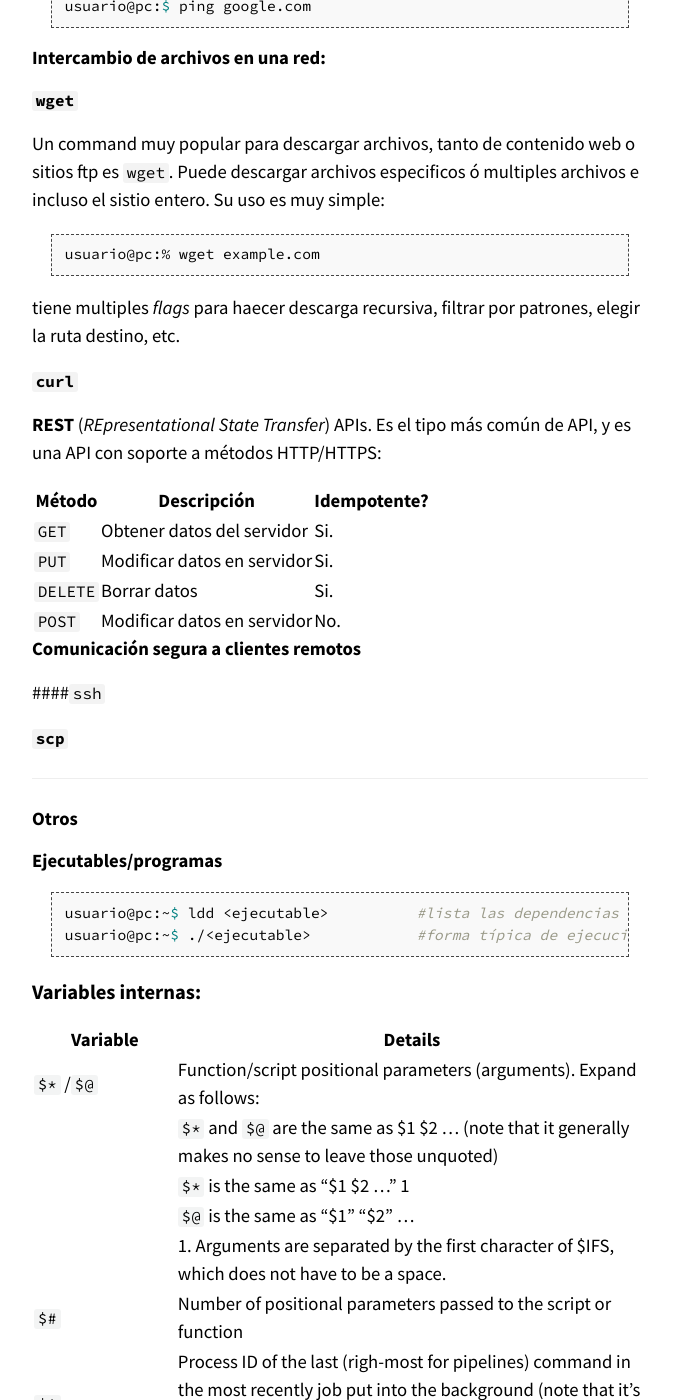
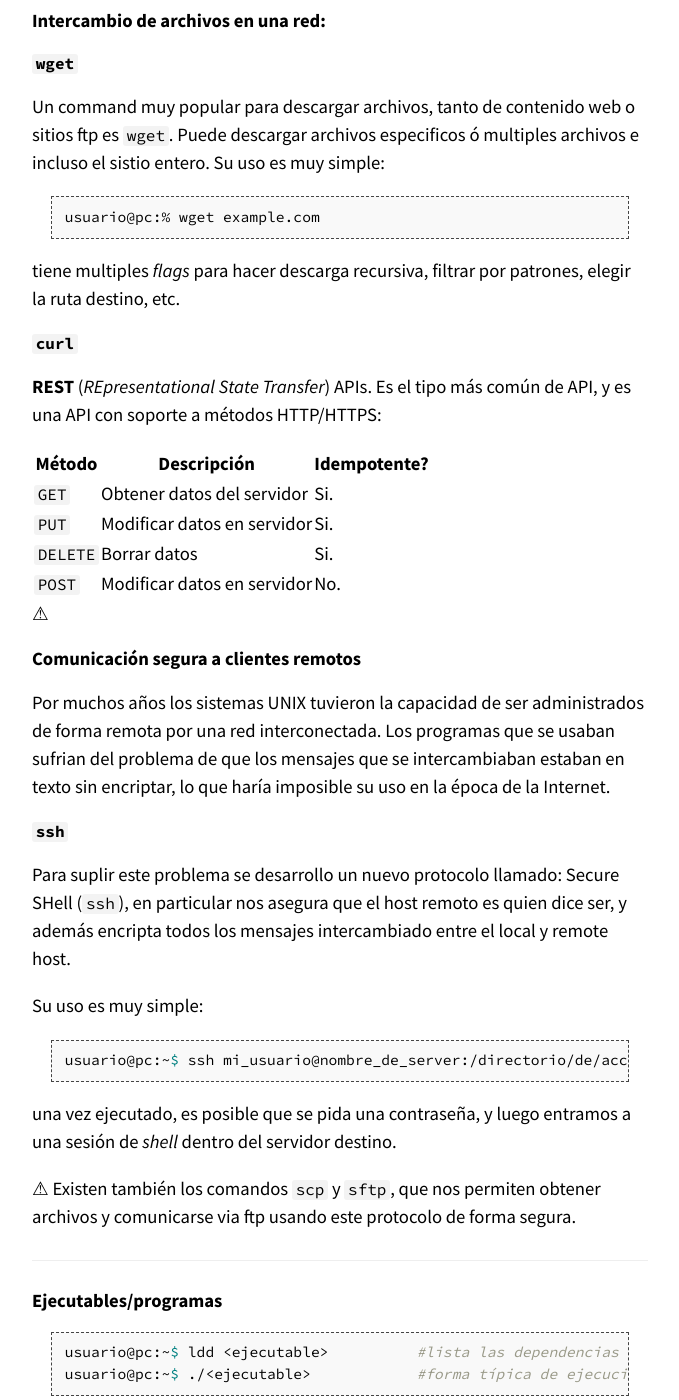
Before and after one commit to CNEA-AQ/curso-programacion, a Jekyll site: the page built from _clases/shell.md, in a window 1280 px wide and 1400 px high, scrolled down 26006 px. Shown: the whole window, without its empty margins (300-979 px from the left). Built offline with Jekyll 4.4.1, drawn with Linux system fonts in a browser that asks for light colours; some of the changed text lies outside the part shown.

````diff
--- a/_clases/shell.md
+++ b/_clases/shell.md
@@ -814,14 +814,13 @@ Esta compuesto por dispositivos (computadoras, impresoras, etc.), un *switch* qu
 - Puerto: conexion logica usada por programas y servicios para intercambiar información. Puede tomar valores entre 0-65535.
 - Uniform Resource Identifier (URI): identifica la ubicación (URL) y nombre (URN) de un recurso en la internet.
 - Domain Name Service (DNS): Asocia IPs con URLs.
+- Tipos de redes:
+  + LAN (*Local Area Network*)
+  + WLAN (*Wireless LAN*)
+  + WAN (*Wide Area Network*)
+  + VPN (*Virtual Private Network*)
 
-Tipos de redes:
-- LAN (*Local Area Network*)
-- WLAN (*Wireless LAN*)
-- WAN (*Wide Area Network*)
-- VPN (*Virtual Private Network*)
-
-Para acceder a algún contenido en la internet necesitamos una `URL` que nos indique cómo y de donde podemos extraerla, las URL siguen la siguiente estructura:
+Para acceder a algún contenido de internet necesitamos una `URL` para establecer la comunicación que nos indique dónde y cómo podemos ubicarla, las URL siguen la siguiente estructura:
 ```
 {protocolo}://{domainio}:{puerto}/{path}?{query-string}#{fragment}
 http://ejemplo.com:80/index.html?nombre=Juan&apellido=Garcia#Introduccion
@@ -890,7 +889,7 @@ Un command muy popular para descargar archivos, tanto de contenido web o sitios
 ```shell
 usuario@pc:% wget example.com
 ```
-tiene multiples *flags* para haecer descarga recursiva, filtrar por patrones, elegir la ruta destino, etc.
+tiene multiples *flags* para hacer descarga recursiva, filtrar por patrones, elegir la ruta destino, etc.
 
 #### `curl`
 
@@ -904,20 +903,27 @@ tiene multiples *flags* para haecer descarga recursiva, filtrar por patrones, el
 | `POST`   | Modificar datos en servidor |   No.        |
 
 
+> &#9888;
+
+
 ### Comunicación segura a clientes remotos
 
-####`ssh`
+Por muchos años los sistemas UNIX tuvieron la capacidad de ser administrados de forma remota por una red interconectada. Los programas que se usaban sufrian del problema de que los mensajes que se intercambiaban estaban en texto sin encriptar, lo que haría imposible su uso en la época de la Internet.
 
-#### `scp`
+#### `ssh`
+Para suplir este problema se desarrollo un nuevo protocolo llamado: Secure SHell (`ssh`), en particular nos asegura que el host remoto es quien dice ser, y además encripta todos los mensajes intercambiado entre el local y remote host.
+
+Su uso es muy simple:
+
+```shell
+usuario@pc:~$ ssh mi_usuario@nombre_de_server:/directorio/de/acceso
+```
+una vez ejecutado, es posible que se pida una contraseña, y luego entramos a una sesión de *shell* dentro del servidor destino.
+
+> &#9888; Existen también los comandos `scp` y `sftp`, que nos permiten obtener archivos y comunicarse via ftp usando este protocolo de forma segura.
 
 
 ---
-
-### Otros
-
-
-
-
 ### Ejecutables/programas
 ```shell
 usuario@pc:~$ ldd <ejecutable>		#lista las dependencias del ejecutable
@@ -1054,7 +1060,7 @@ el resultado es:              10
 Si queremos suprimir cualquier tipo de expansión usamos comillas simples:
 ```shell
 usuario@pc:~$ echo 'El costo total es $100'
-El costo total es 100
+El costo total es $100
 ```
 
 
````
Also changed, not shown: _material/index.md (+1 -0 lines).
